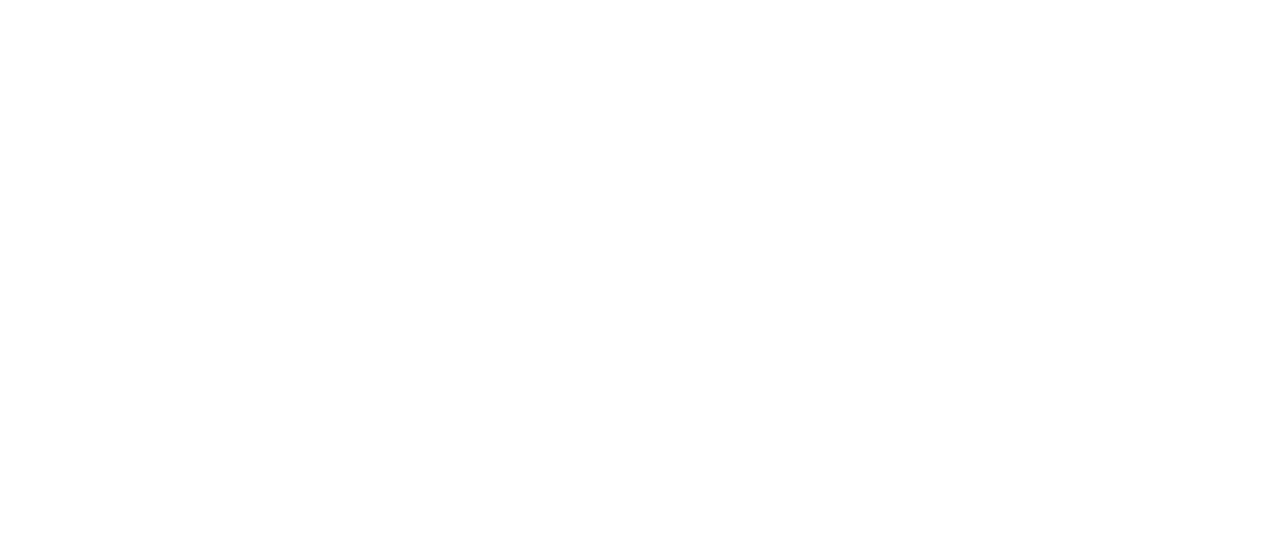
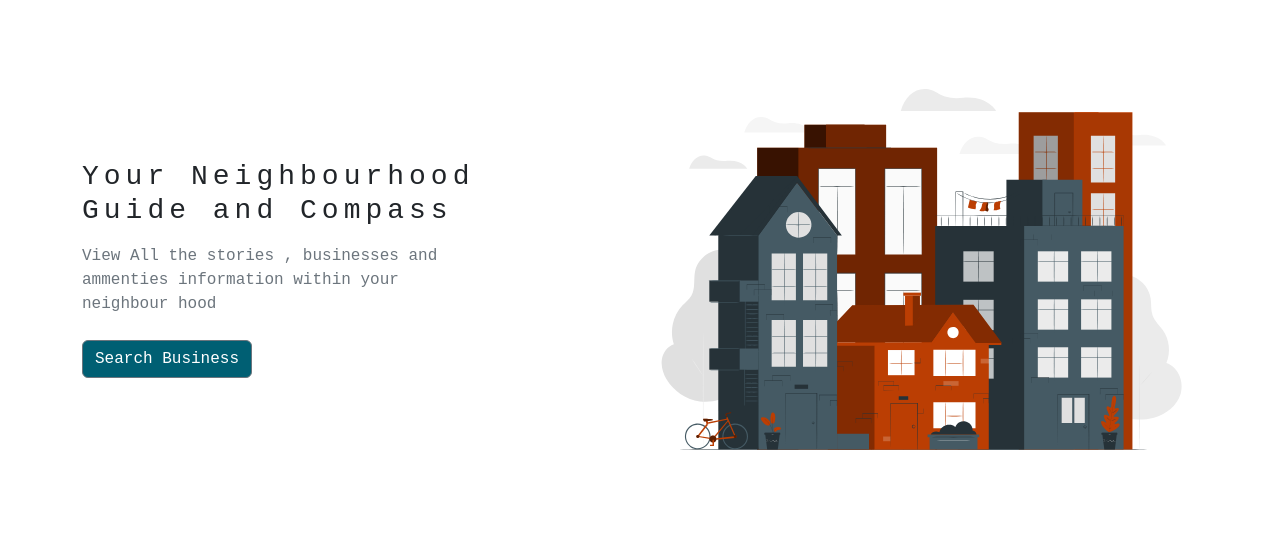
Before and after one commit to Jaffar-Hussein/Neighborhood-Watch, a Django app: page / in a window 1280 px wide. Before the commit the part shown is empty. Shown: the top 545 px of the page. Run offline with Django 4.2, Linux system fonts and the light colour scheme; some libraries are stand-ins or nearby versions.

Commit message:
ft:landing-created landing page

```diff
--- a/logic/admin.py
+++ b/logic/admin.py
@@ -1,4 +1,3 @@
-from tkinter import N
 from django.contrib import admin
 from .models import Profile,Neighbourhood
 # Register your models here.
--- a/logic/templates/index.html
+++ b/logic/templates/index.html
@@ -1,6 +1,22 @@
 {% extends 'layout.html' %}
+{% load static %}
 {% block content %}
 
-
+<div class="container">
+    <div class="row align-items-center">
+        <div class="col-md-6">
+            <div class="">
+                <p class="h3 neigh">Your Neighbourhood <br> Guide and Compass </p>
+                <p class="text-muted my-3">View All the stories , businesses and <br>
+                     ammenties information within your <br>
+                      neighbour hood</p>
+                <button class="btn btn-secondary my-2">Search Business</button>
+            </div>
+        </div>
+        <div class="col-md-6">
+            <img src="{%static 'Houses.svg'%}" class="img-fluid" alt="">
+        </div>
+    </div>
+</div>
 
 {% endblock content %}
--- /dev/null
+++ b/pyvenv.cfg
@@ -0,0 +1,3 @@
+home = /usr/bin
+include-system-site-packages = false
+version = 3.10.4
--- a/static/css/style.css
+++ b/static/css/style.css
@@ -31,10 +31,15 @@
 .form-control:focus {
     border-color: #008090 !important;
 }
-.btn-outline-dark:active
+.neigh{
+    letter-spacing: 5px;
+}
+.btn-secondary,.btn-secondary:hover{
+    background-color: #005F73 !important;
+}
+/* .btn-outline-dark:active
 .btn-primary,
 .btn-primary:focus,
 .btn-primary:active,
 .btn-primary:focus-visible {
-    background-color: ;
-}
+    background-color: ; */
```
Also changed, not shown: static/Houses.svg (added), 1 other file.
